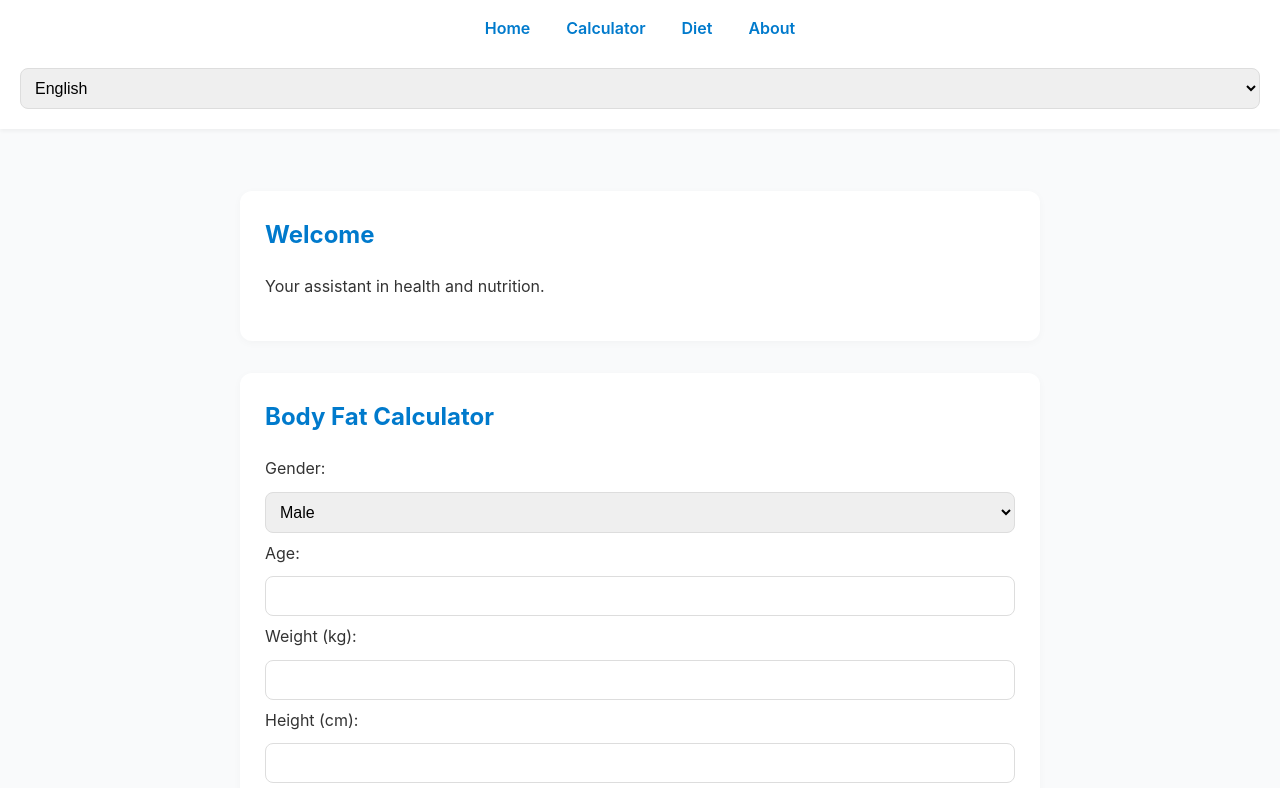
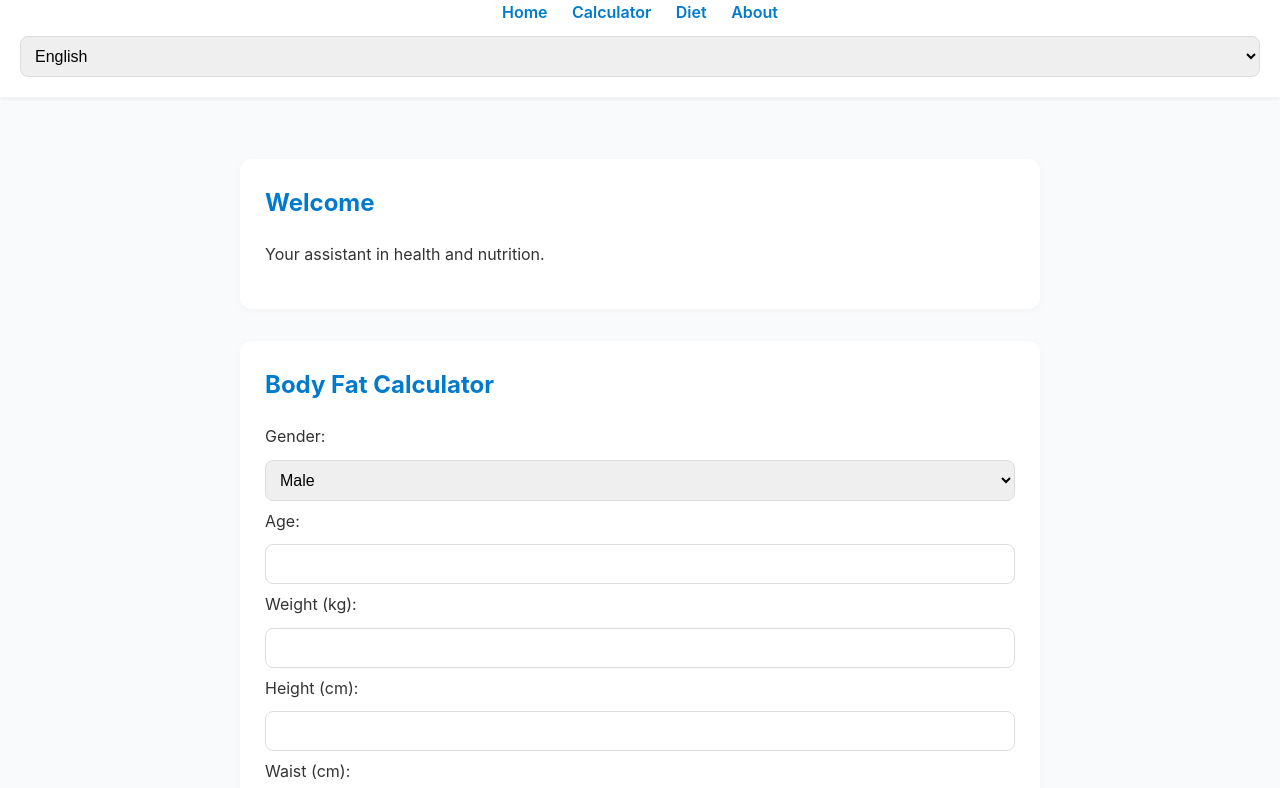
Before and after one commit to macaronchik/Olshegish-, a plain HTML site: page index.html in a window 1280 px wide. Shown: the part 81-869 px from the top of the page. Drawn offline with Linux system fonts and the light colour scheme.

Commit message:
Update index.html

```diff
--- a/index.html
+++ b/index.html
@@ -1,4 +1,3 @@
-
 <!DOCTYPE html>
 <html lang="en">
 <head>
@@ -6,17 +5,17 @@
   <meta name="viewport" content="width=device-width, initial-scale=1.0" />
   <title>Olshegish</title>
   <link rel="stylesheet" href="style.css" />
+  <link rel="preconnect" href="https://fonts.googleapis.com">
+  <link rel="preconnect" href="https://fonts.gstatic.com" crossorigin>
 </head>
 <body>
   <header>
     <h1 id="site-title">Olshegish</h1>
     <nav>
-      <ul>
-        <li><a href="#home" class="nav-link">Home</a></li>
-        <li><a href="#calculator" class="nav-link">Calculator</a></li>
-        <li><a href="#diet" class="nav-link">Diet</a></li>
-        <li><a href="#about" class="nav-link">About</a></li>
-      </ul>
+      <a href="#home" class="nav-link">Home</a>
+      <a href="#calculator" class="nav-link">Calculator</a>
+      <a href="#diet" class="nav-link">Diet</a>
+      <a href="#about" class="nav-link">About</a>
     </nav>
     <select id="language-select">
       <option value="en">English</option>
@@ -28,14 +27,21 @@
   <main>
     <section id="home">
       <h2 data-en="Welcome" data-ru="Добро пожаловать" data-kz="Қош келдіңіз">Welcome</h2>
-      <p data-en="Your assistant in health and nutrition." data-ru="Ваш помощник в здоровье и питании." data-kz="Сіздің денсаулық пен тамақтанудағы көмекшіңіз.">
-        Your assistant in health and nutrition.
+      <p data-en="Your assistant in health and nutrition."
+         data-ru="Ваш помощник в здоровье и питании."
+         data-kz="Сіздің денсаулық пен тамақтанудағы көмекшіңіз.">
+         Your assistant in health and nutrition.
       </p>
     </section>
 
     <section id="calculator">
       <h2 data-en="Body Fat Calculator" data-ru="Калькулятор жира" data-kz="Май пайызын есептеу">Body Fat Calculator</h2>
-      <label>Gender: <select id="gender"><option value="male">Male</option><option value="female">Female</option></select></label>
+      <label>Gender:
+        <select id="gender">
+          <option value="male">Male</option>
+          <option value="female">Female</option>
+        </select>
+      </label>
       <label>Age: <input type="number" id="age" /></label>
       <label>Weight (kg): <input type="number" id="weight" /></label>
       <label>Height (cm): <input type="number" id="height" /></label>
@@ -65,6 +71,10 @@
     </section>
   </main>
 
+  <footer>
+    &copy; 2025 Olshegish. All rights reserved.
+  </footer>
+
   <script src="script.js"></script>
 </body>
 </html>
```
